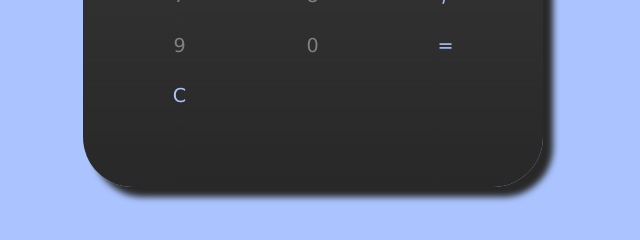
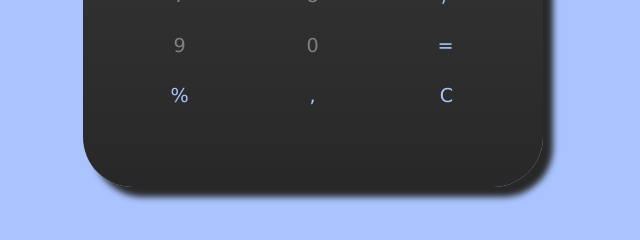
Before and after one commit to mmtzitziras/calculator, a plain HTML site: page index.html in a window 1280 px wide. Shown: the part 460-700 px from the top of the page, 327-967 px from the left. Drawn offline with Linux system fonts and the light colour scheme.

Commit message:
Added modulo and comma operator and button

```diff
--- a/index.html
+++ b/index.html
@@ -33,7 +33,10 @@
             <button id="num">9</button>
             <button id="num">0</button>
             <button class="operation-buttons" id="equals" >=</button>
+            <button class="operation-buttons" id="mod">%</button>
+            <button class="operation-buttons" id="comma">,</button>
             <button class="operation-buttons" id="clear">C</button>
+
         </div>
 
 
--- a/styles/styles.css
+++ b/styles/styles.css
@@ -30,7 +30,6 @@ button {
     flex-wrap: wrap;
     margin: 10px auto;
     padding: 30px;
-    /* border: 30px #404040 solid; */
     border-radius: 50px;
     flex-direction: column;
     justify-content: space-evenly;
@@ -59,6 +58,10 @@ button {
     color: #abc4ff;
 }
 
+#clear {
+    margin-left: auto;
+}
+
 
 .show-state > h3 {
     text-align: right;
```
